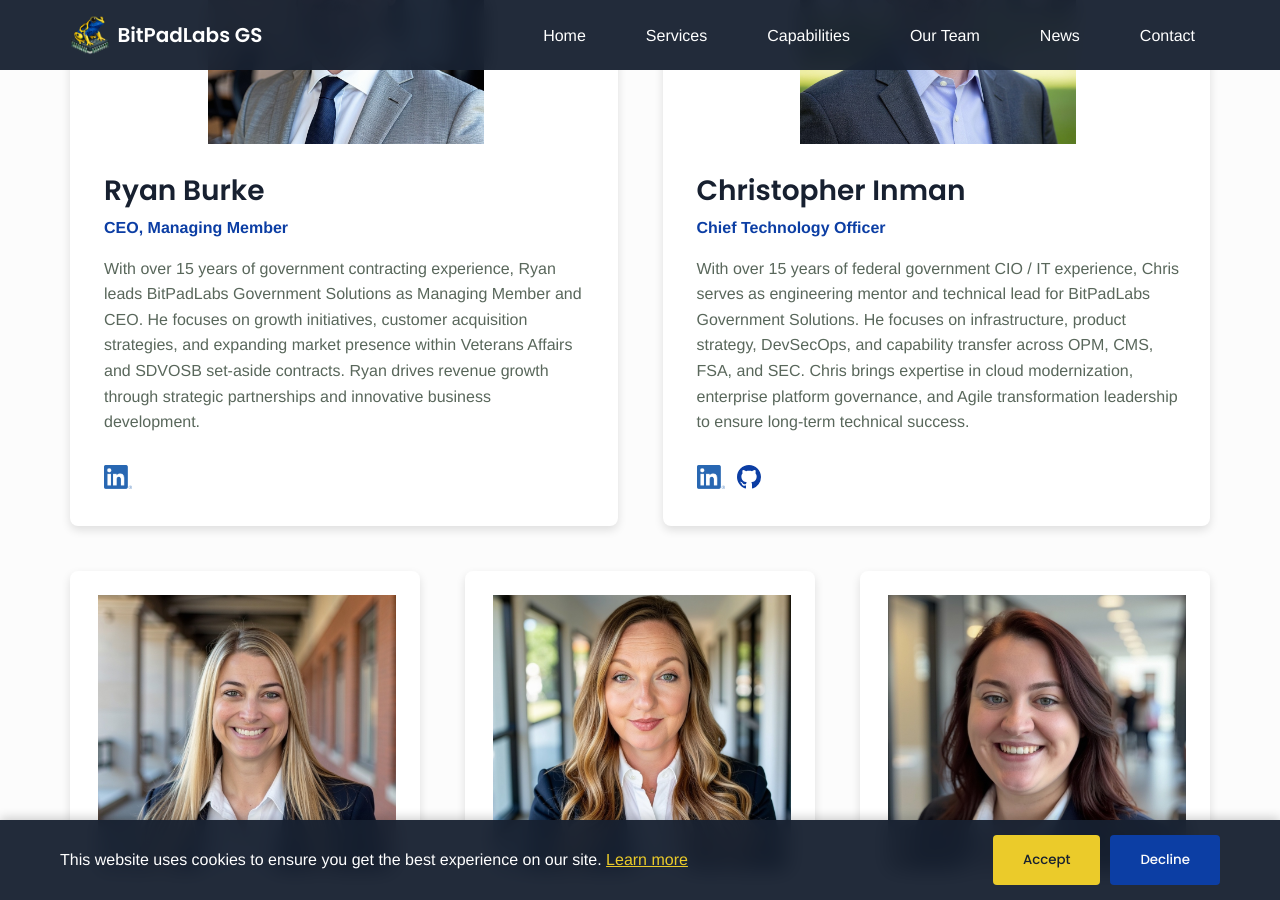
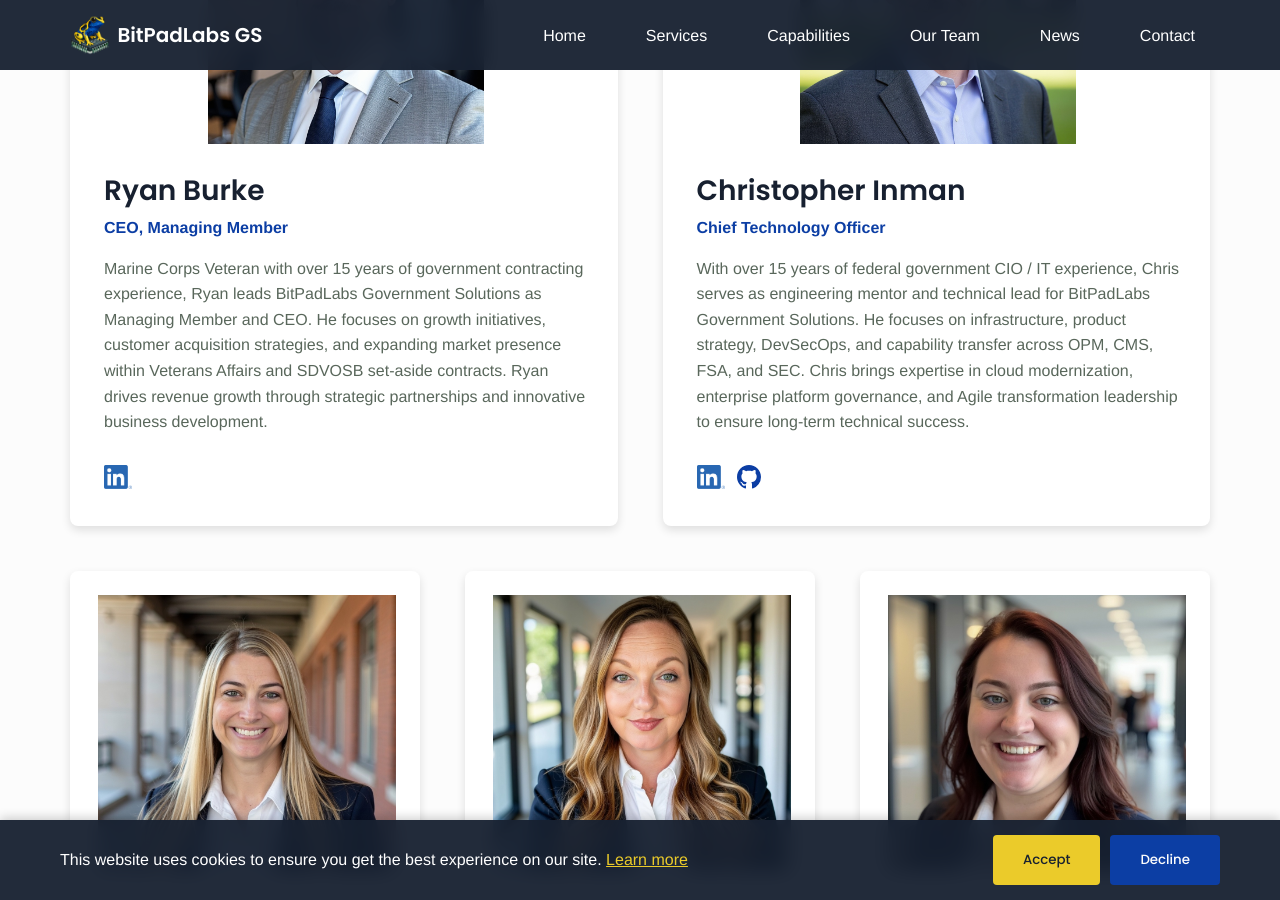
Before and after one commit to BitPadLabs/bitpadlabsgs-site, a Jekyll site: the page built from team.html, in a window 1280 px wide and 900 px high, scrolled down 426 px. Built offline with Jekyll 4.4.1, drawn with Linux system fonts in a browser that asks for light colours.

Commit message:
Update team.yml

```diff
--- a/_data/team.yml
+++ b/_data/team.yml
@@ -3,7 +3,7 @@
   image: Ryan-BPLGS.jpeg
   linkedin: https://www.linkedin.com/in/ryan-burke-pmp-rmp-3548b918/
   bio: >-
-    With over 15 years of government contracting experience, Ryan leads BitPadLabs Government Solutions
+    Marine Corps Veteran with over 15 years of government contracting experience, Ryan leads BitPadLabs Government Solutions
     as Managing Member and CEO. He focuses on growth initiatives, customer acquisition strategies,
     and expanding market presence within Veterans Affairs and SDVOSB set-aside contracts. Ryan drives
     revenue growth through strategic partnerships and innovative business development.
```
